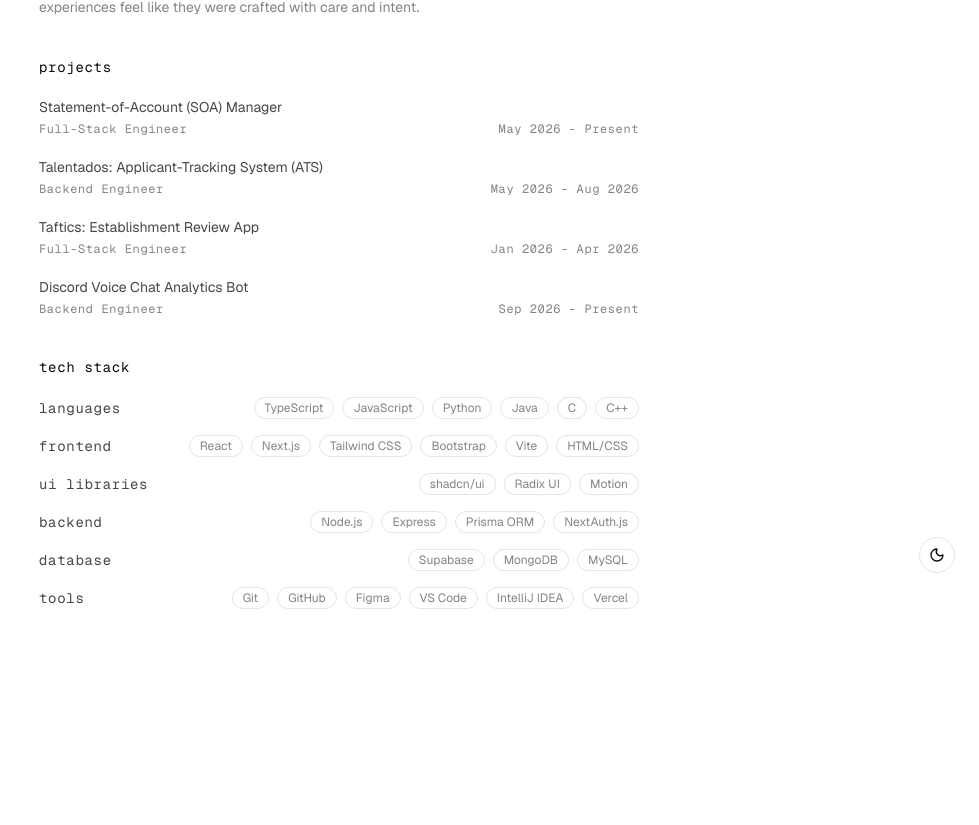
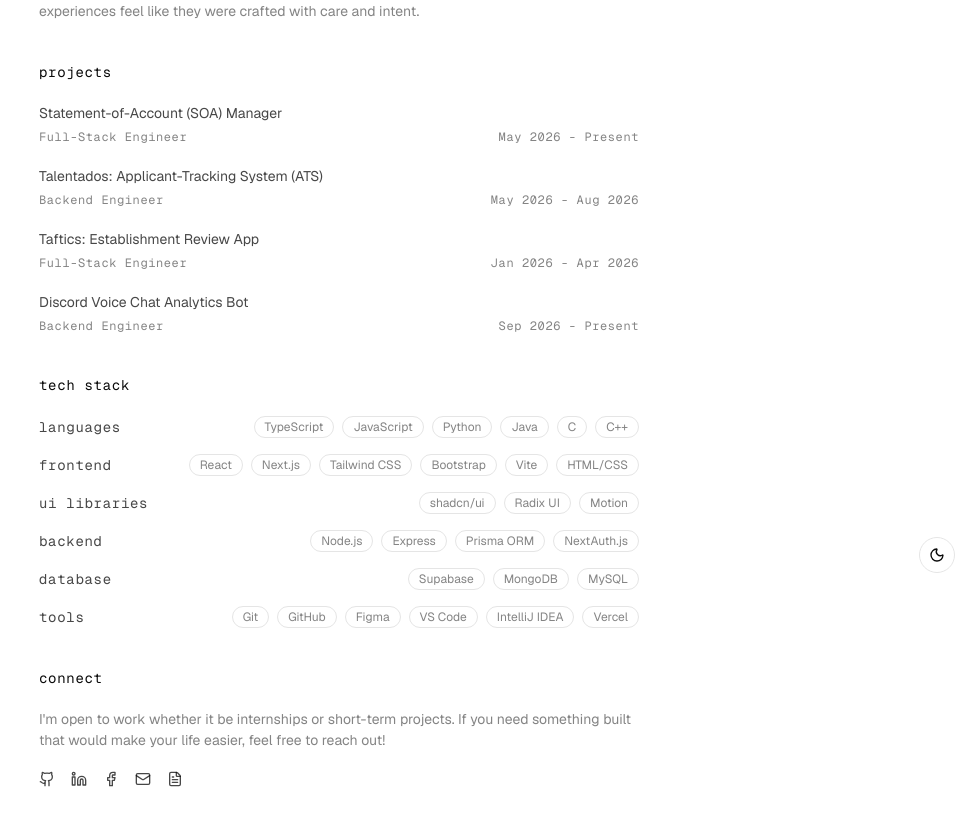
Before and after one commit to martinmnlx/next-portfolio, a Next.js app: page / in a window 1280 px wide. Shown: the part 203-1028 px from the top of the page, without its empty margins (301-1280 px from the left). Before the commit the page ends 892 px from the top, so only its background shows below. Built offline with nearby package versions, Linux system fonts and the light colour scheme.

Commit message:
feat: add connect section

```diff
--- a/src/app/page.tsx
+++ b/src/app/page.tsx
@@ -1,6 +1,7 @@
 import { Badge } from "@/components/ui/badge";
 import { Typography } from "@/components/ui/typography";
-import { ArrowUpRight } from "lucide-react";
+import { ArrowUpRight, FileText, Mail } from "lucide-react";
+import { Facebook, Github, Linkedin } from "@/components/ui/icons";
 
 const TECH_STACK = [
   {
@@ -56,6 +57,34 @@ const PROJECTS = [
     title: "Discord Voice Chat Analytics Bot",
     role: "Backend Engineer",
     period: "Sep 2026 - Present",
+  },
+];
+
+const CONNECT_LINKS = [
+  {
+    name: "GitHub",
+    href: "https://github.com/martinmnlx",
+    icon: Github,
+  },
+  {
+    name: "LinkedIn",
+    href: "https://www.linkedin.com/in/martin-d-manalo/",
+    icon: Linkedin,
+  },
+  {
+    name: "Facebook",
+    href: "https://www.facebook.com/martinmnlx",
+    icon: Facebook,
+  },
+  {
+    name: "Email",
+    href: "mailto:martinmanalo5@gmail.com",
+    icon: Mail,
+  },
+  {
+    name: "Resume",
+    href: "/RESUME.pdf",
+    icon: FileText,
   },
 ];
 
@@ -125,6 +154,32 @@ export default function Home() {
           ))}
         </div>
       </div>
+
+      <div className="flex flex-col gap-5">
+        <Typography variant={"h1"}>connect</Typography>
+        <Typography variant={"p"}>
+          I&apos;m open to work whether it be internships or short-term
+          projects. If you need something built that would make your life
+          easier, feel free to reach out!
+        </Typography>
+        <div className="flex flex-row items-center gap-4 flex-wrap">
+          {CONNECT_LINKS.map(({ name, href, icon: Icon }) => (
+            <a
+              key={name}
+              href={href}
+              aria-label={name}
+              title={name}
+              target={href.startsWith("mailto:") ? undefined : "_blank"}
+              rel={
+                href.startsWith("mailto:") ? undefined : "noopener noreferrer"
+              }
+              className="text-foreground/75 hover:text-foreground transition-colors"
+            >
+              <Icon className="size-4" />
+            </a>
+          ))}
+        </div>
+      </div>
     </main>
   );
 }
--- a/src/components/ui/cursor.tsx
+++ b/src/components/ui/cursor.tsx
@@ -36,7 +36,7 @@ export function Cursor() {
   return (
     <motion.div
       aria-hidden="true"
-      className="pointer-events-none fixed top-0 left-0 z-[100] size-7 -translate-x-1/2 -translate-y-1/2 rounded-full border border-black/35 bg-black/[0.04] backdrop-blur-[1px] transition-opacity duration-200 dark:border-white/40 dark:bg-white/[0.06] hidden md:block"
+      className="pointer-events-none fixed top-0 left-0 z-[100] size-4 -translate-x-1/2 -translate-y-1/2 rounded-full bg-black transition-opacity duration-200 dark:bg-white hidden md:block"
       style={{
         x: smoothX,
         y: smoothY,
--- /dev/null
+++ b/src/components/ui/icons.tsx
@@ -0,0 +1,34 @@
+import { createLucideIcon } from "lucide-react";
+
+export const Github = createLucideIcon("github", [
+  [
+    "path",
+    {
+      d: "M15 22v-4a4.8 4.8 0 0 0-1-3.5c3 0 6-2 6-5.5.08-1.25-.27-2.48-1-3.5.28-1.15.28-2.35 0-3.5 0 0-1 0-3 1.5-2.64-.5-5.36-.5-8 0C6 2 5 2 5 2c-.3 1.15-.3 2.35 0 3.5A5.403 5.403 0 0 0 4 9c0 3.5 3 5.5 6 5.5-.39.49-.68 1.05-.85 1.65-.17.6-.22 1.23-.15 1.85v4",
+      key: "tonef",
+    },
+  ],
+  ["path", { d: "M9 18c-4.51 2-5-2-7-2", key: "9comsn" }],
+]);
+
+export const Linkedin = createLucideIcon("linkedin", [
+  [
+    "path",
+    {
+      d: "M16 8a6 6 0 0 1 6 6v7h-4v-7a2 2 0 0 0-2-2 2 2 0 0 0-2 2v7h-4v-7a6 6 0 0 1 6-6z",
+      key: "c2jq9f",
+    },
+  ],
+  ["rect", { width: "4", height: "12", x: "2", y: "9", key: "mk3on5" }],
+  ["circle", { cx: "4", cy: "4", r: "2", key: "bt5ra8" }],
+]);
+
+export const Facebook = createLucideIcon("facebook", [
+  [
+    "path",
+    {
+      d: "M18 2h-3a5 5 0 0 0-5 5v3H7v4h3v8h4v-8h3l1-4h-4V7a1 1 0 0 1 1-1h3z",
+      key: "1jg4f8",
+    },
+  ],
+]);
--- a/src/components/ui/typography.tsx
+++ b/src/components/ui/typography.tsx
@@ -7,13 +7,14 @@ import { cn } from "@/lib/utils";
 const typographyVariants = cva("", {
   variants: {
     variant: {
-      h1: "scroll-m-20 text-sm font-mono tracking-wider lowercase text-foreground",
-      h2: "scroll-m-20 text-sm font-mono tracking-wider text-foreground/75",
-      h3: "scroll-m-20 text-xs font-mono tracking-wider text-foreground/50",
-      h4: "scroll-m-20 text-sm font-sans text-foreground/75",
-      p: "scroll-m-20 text-sm font-sans text-foreground/50",
-      blockquote: "border-l-2 border-border pl-6 italic text-muted-foreground",
-      code: "relative rounded-md bg-muted px-[0.3rem] py-[0.2rem] font-mono text-sm font-semibold text-foreground",
+      h1: "scroll-m-20 text-sm font-mono tracking-wider lowercase text-foreground leading-[150%]",
+      h2: "scroll-m-20 text-sm font-mono tracking-wider text-foreground/75 leading-[150%]",
+      h3: "scroll-m-20 text-xs font-mono tracking-wider text-foreground/50 leading-[150%]",
+      h4: "scroll-m-20 text-sm font-sans text-foreground/75 leading-[150%]",
+      p: "scroll-m-20 text-sm font-sans text-foreground/50 leading-[150%]",
+      blockquote:
+        "border-l-2 border-border pl-6 italic text-muted-foreground leading-[150%]",
+      code: "relative rounded-md bg-muted px-[0.3rem] py-[0.2rem] font-mono text-sm font-semibold text-foreground leading-[150%]",
     },
   },
   defaultVariants: {
```
Also changed, not shown: 1 other file (tests, documents, lock files or other folders).
